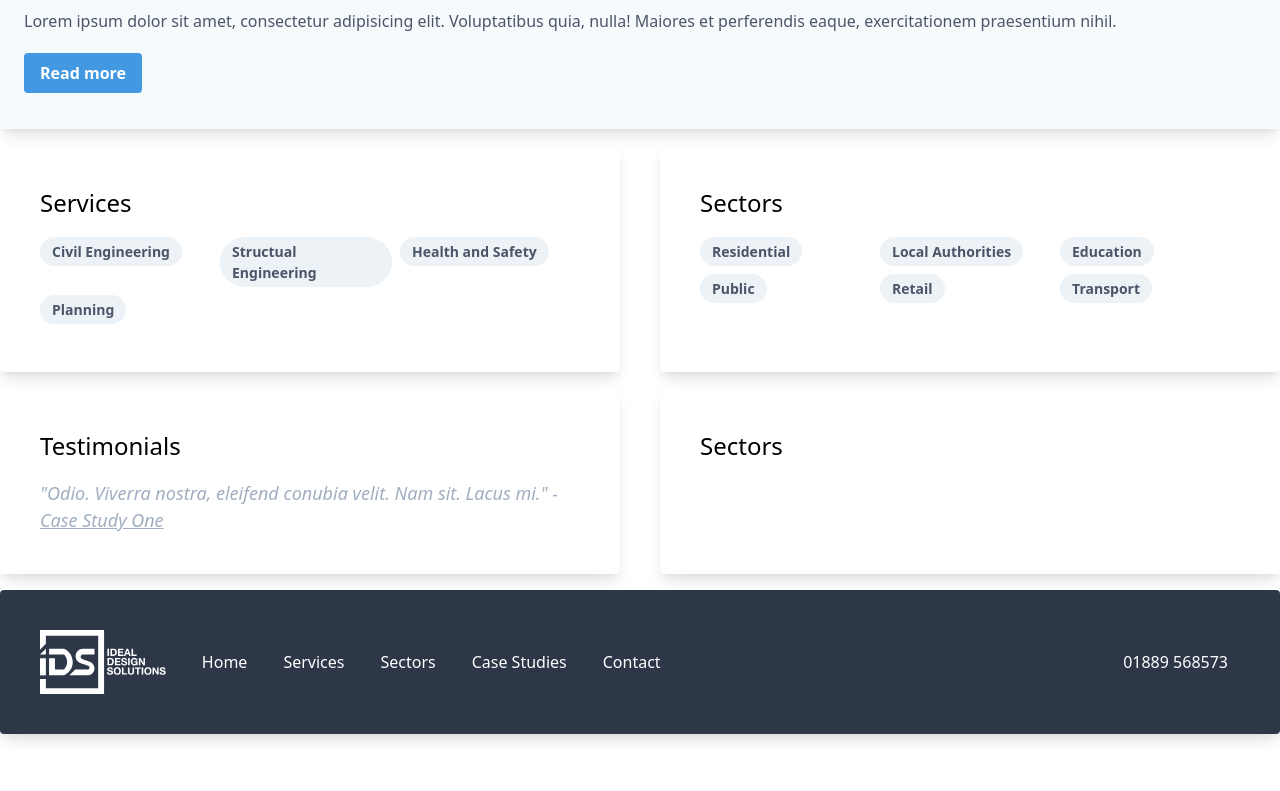
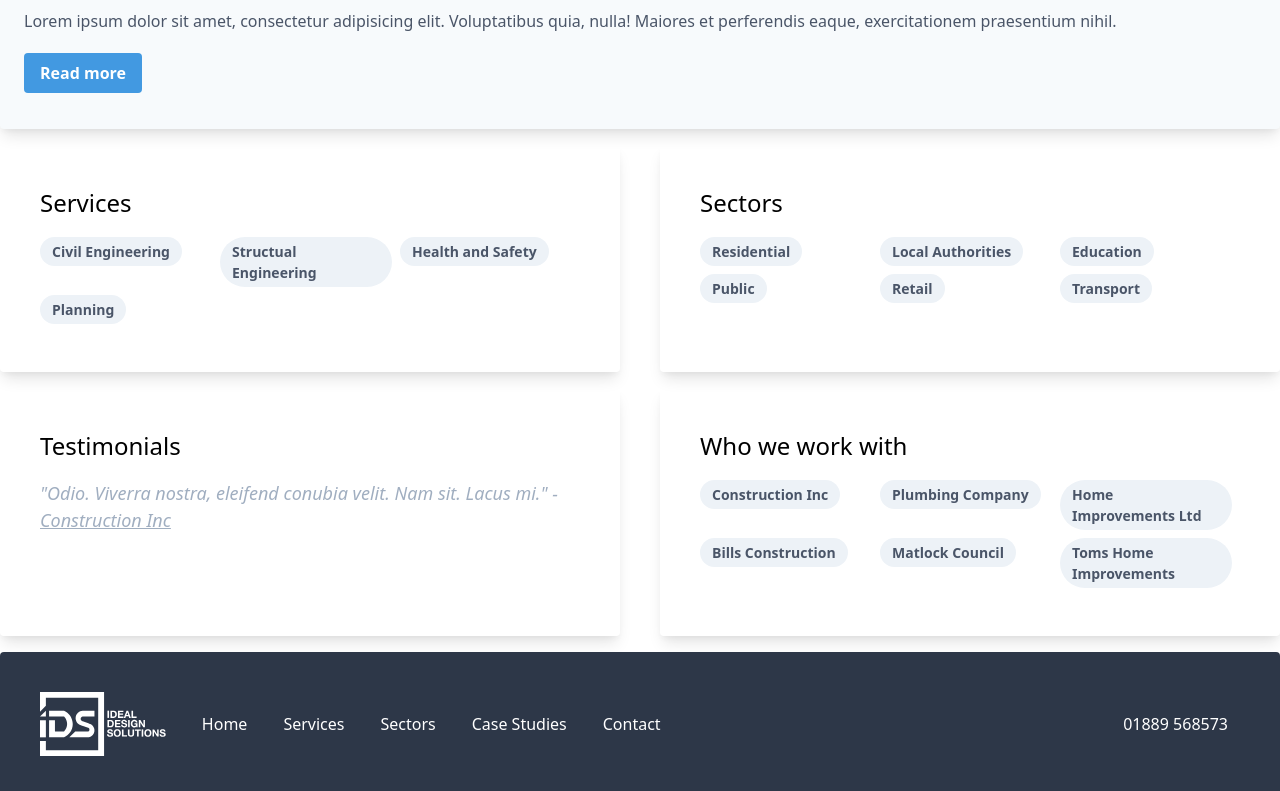
Before and after one commit to stevenalanwilson/ids-frontend-app, a Next.js app: page / in a window 1280 px wide. Shown: the part 413-1204 px from the top of the page. Before the commit the page ends 1163 px from the top, so only its background shows below. Built offline with nearby package versions, Linux system fonts and the light colour scheme.

Commit message:
Refactor to add companies
- Add company name to the case study data
- Add company name to testimonials on index page
- Add list of company names on index page

```diff
--- a/data/casestudies.js
+++ b/data/casestudies.js
@@ -2,6 +2,7 @@ const casestudies = [
   {
     id: 0,
     name: 'Case Study One',
+    company: 'Construction Inc',
     description: 'Lorem ipsum dolor sit amet, consectetur adipisicing elit. Voluptatibus quia, nulla! Maiores et perferendis eaque, exercitationem praesentium nihil.',
     link: '/casestudy?id=0',
     image: '/tmp-image-00001.jpeg',
@@ -18,6 +19,7 @@ const casestudies = [
   {
     id: 1,
     name: 'Case Study Two',
+    company: 'Plumbing Company',
     description: 'Lorem ipsum dolor sit amet, consectetur adipisicing elit. Voluptatibus quia, nulla! Maiores et perferendis eaque, exercitationem praesentium nihil.',
     link: '/casestudy?id=1',
     image: '/tmp-image-00002.jpeg',
@@ -36,6 +38,7 @@ const casestudies = [
   {
     id: 2,
     name: 'Case Study Three',
+    company: 'Home Improvements Ltd',
     description: 'Lorem ipsum dolor sit amet, consectetur adipisicing elit. Voluptatibus quia, nulla! Maiores et perferendis eaque, exercitationem praesentium nihil.',
     link: 'casestudy?id=2',
     image: '/tmp-image-00018.jpeg',
@@ -53,6 +56,7 @@ const casestudies = [
   {
     id: 3,
     name: 'Case Study Four',
+    company: 'Bills Construction',
     description: 'Lorem ipsum dolor sit amet, consectetur adipisicing elit. Voluptatibus quia, nulla! Maiores et perferendis eaque, exercitationem praesentium nihil.',
     link: '/casestudy?id=3',
     image: '/tmp-image-00004.jpeg',
@@ -69,6 +73,7 @@ const casestudies = [
   {
     id: 4,
     name: 'Case Study Five',
+    company: 'Matlock Council',
     description: 'Lorem ipsum dolor sit amet, consectetur adipisicing elit. Voluptatibus quia, nulla! Maiores et perferendis eaque, exercitationem praesentium nihil.',
     link: '/casestudy?id=4',
     image: '/tmp-image-00005.jpeg',
@@ -87,6 +92,7 @@ const casestudies = [
   {
     id: 5,
     name: 'Case Study Six',
+    company: 'Toms Home Improvements',
     description: 'Lorem ipsum dolor sit amet, consectetur adipisicing elit. Voluptatibus quia, nulla! Maiores et perferendis eaque, exercitationem praesentium nihil.',
     link: '/casestudy?id=5',
     image: '/tmp-image-00006.jpeg',
--- a/pages/index.js
+++ b/pages/index.js
@@ -58,11 +58,16 @@ export default function index () {
         <div className='flex mb-4 '>
           <div className='w-1/2 p-10 mr-5 rounded overflow-hidden shadow-lg'>
             <h2 className='text-2xl mb-4'>Testimonials</h2>
-            <p className='italic text-lg text-gray-500'>"{testimonial.testimonials[0]}" - <Link href={testimonial.link}><a className='underline'>{testimonial.name}</a></Link></p>
+            <p className='italic text-lg text-gray-500'>"{testimonial.testimonials[0]}" - <Link href={testimonial.link}><a className='underline'>{testimonial.company}</a></Link></p>
 
           </div>
           <div className='w-1/2 p-10 ml-5 rounded overflow-hidden shadow-lg'>
-            <h2 className='text-2xl mb-4'>Sectors</h2>
+            <h2 className='text-2xl mb-4'>Who we work with</h2>
+            <ul className='flex flex-wrap list-none'>
+              {casestudyData.map(function (val) {
+                return <li className='w-1/3' key={val.id}> <Link href={val.link}><a href={val.link} title={val.name} className='inline-block bg-gray-200 rounded-full px-3 py-1 text-sm font-semibold text-gray-700 hover:bg-gray-700 hover:text-gray-200 mr-2 mb-2'>{val.company}</a></Link></li>
+              })}
+            </ul>
 
           </div>
         </div>
```
